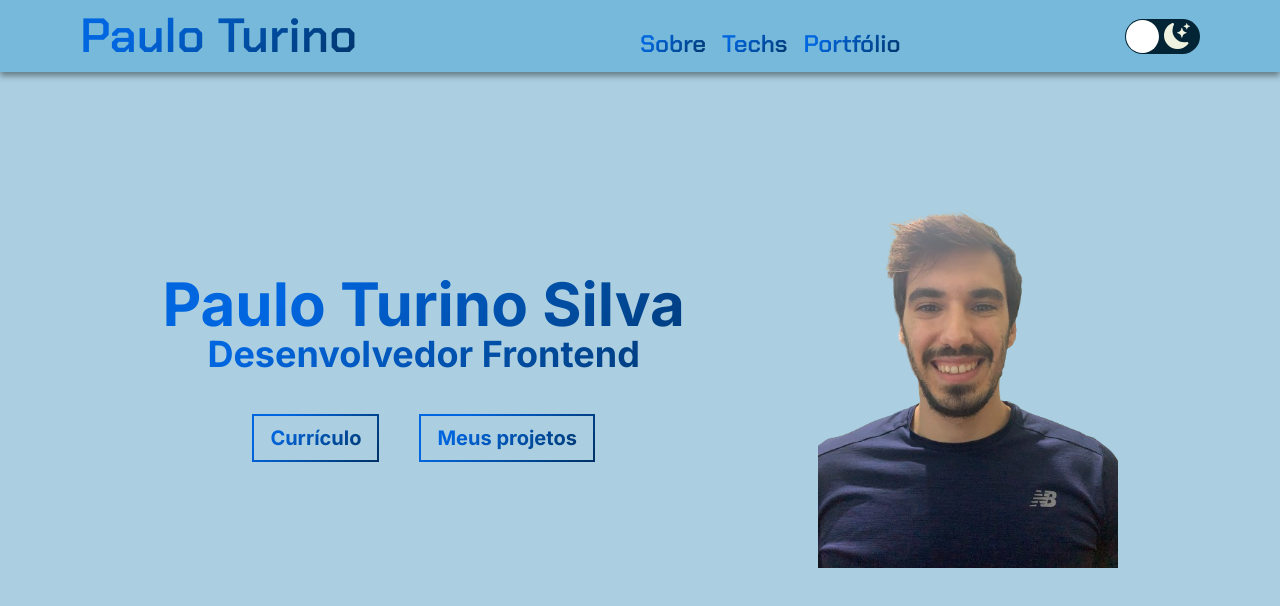
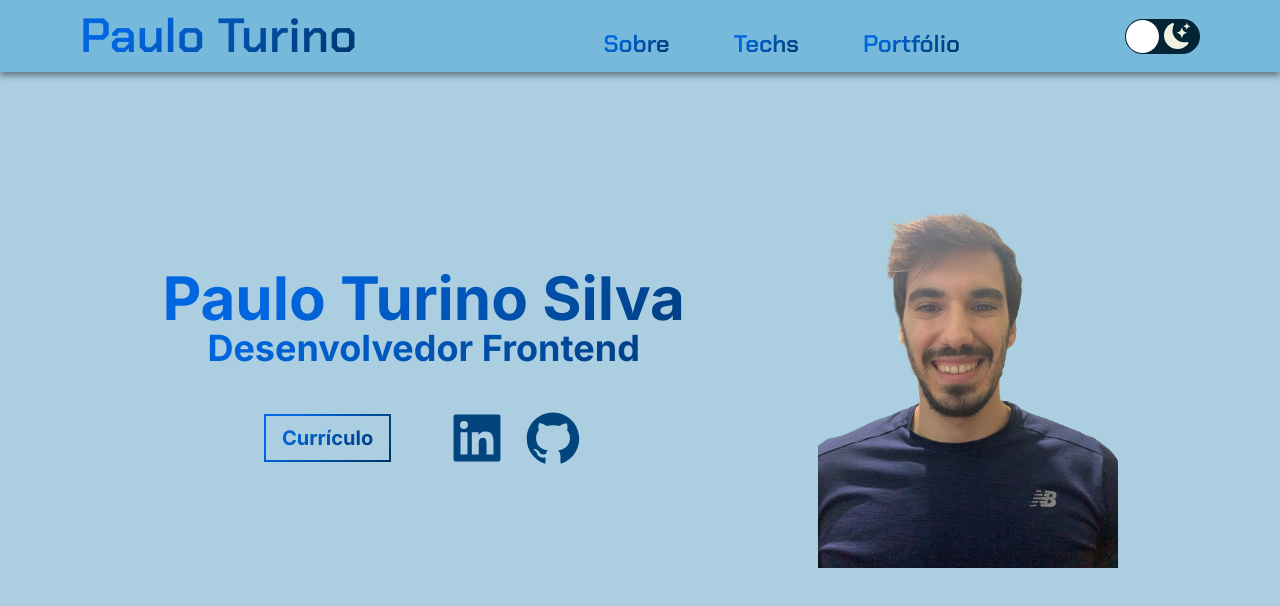
Before and after one commit to TurinoS/TurinoS-Portfolio, a Next.js app: page / in a window 1280 px wide. Shown: the top 606 px of the page. Built offline with nearby package versions, Linux system fonts and the light colour scheme.

Commit message:
adicionando link para github e linkdin no banner e melhorando algumas estilizações

```diff
--- a/src/app/globals.css
+++ b/src/app/globals.css
@@ -5,7 +5,7 @@
 :root {
   --primary-dark: #fbee00;
   --secondary-dark: #eef2de;
-  --interactive-dark: rgb(187, 177, 38);
+  --interactive-dark: rgb(187, 127, 38);
   --bg-dark: #001825;
   --bg-dark-secondary: #0e2a4d;
   --primary-light: #000;
@@ -16,7 +16,7 @@
 }
 
 body {
-  @apply bg-[var(--bg-light)] dark:bg-[var(--bg-dark)] text-[var(--primary-light)] dark:text-[var(--primary-dark)];
+  @apply bg-[var(--bg-light)] dark:bg-[var(--bg-dark)] text-[var(--interactive-light)] dark:text-[var(--interactive-dark)];
 }
 
 .hover-border-animation {
--- a/src/components/Banner.tsx
+++ b/src/components/Banner.tsx
@@ -1,6 +1,7 @@
 import Image from "next/image";
 import profile from "../../public/foto-perfil.png"
 import { useTheme } from "next-themes";
+import { AiFillLinkedin, AiFillGithub } from "react-icons/ai"
 
 export default function Banner() {
     const { theme } = useTheme()
@@ -9,9 +10,10 @@ export default function Banner() {
             <div className={`flex flex-col justify-center items-center m-auto ${theme === 'dark'? "dark-text-gradient" : "text-gradient"}`}>
                 <h1 className="text-6xl font-bold">Paulo Turino Silva</h1>
                 <h2 className="text-4xl font-bold">Desenvolvedor Frontend</h2>
-                <div className="flex gap-10 mt-10">
-                    <button className={`button-gradient text-xl font-bold py-2 px-4 border border-transparent transition-color ${theme === 'dark' && "button-gradient-dark"}`}>Currículo</button>
-                    <a href="#portfolio" className={`button-gradient text-xl font-bold py-2 px-4 ${theme === 'dark' && "button-gradient-dark"}`}>Meus projetos</a>
+                <div className="flex gap-4 mt-10 items-center">
+                    <button className={`button-gradient text-xl font-bold py-2 px-4 mr-10 border border-transparent transition-color ${theme === 'dark' && "button-gradient-dark"}`}>Currículo</button>
+                    <a href="https://www.linkedin.com/in/paulo-turino/" target="_blank" className={`text-6xl duration-300 hover:-translate-y-2 hover:scale-110`}><AiFillLinkedin /></a>
+                    <a href="https://github.com/TurinoS" target="_blank" className={`text-6xl duration-300 hover:-translate-y-2 hover:scale-110`}><AiFillGithub /></a>
                 </div>
             </div>
             <Image src={profile} alt="Foto do Paulo Turino" width={300} className="m-auto" />
--- a/src/components/Header.tsx
+++ b/src/components/Header.tsx
@@ -19,7 +19,7 @@ export default function Header() {
                 <Typewriter words={['Dev Frontend', 'Paulo Turino']} loop={3} />
                 <Cursor />
             </div>
-            <nav className='text-2xl flex gap-4 absolute left-2/4 self-end'>
+            <nav className='text-2xl flex gap-16 absolute right-1/4 self-end'>
                 <a href="#about" className={`${theme === 'dark' ? 'dark-text-gradient hover-border-animation-dark' : 'text-gradient hover-border-animation'}`}>Sobre</a>
                 <a href="#techs" className={`${theme === 'dark' ? 'dark-text-gradient hover-border-animation-dark' : 'text-gradient hover-border-animation'}`}>Techs</a>
                 <a href="#portfolio" className={`${theme === 'dark' ? 'dark-text-gradient hover-border-animation-dark' : 'text-gradient hover-border-animation'}`}>Portfólio</a>
@@ -27,7 +27,7 @@ export default function Header() {
             <Switch
                 onChange={() => setTheme(theme === 'dark' ? 'light' : 'dark')}
                 checked={theme === 'dark' ? true : false}
-                checkedIcon={<BsFillSunFill className='text-3xl ml-1 pt-1 dark-text-gradient' />}
+                checkedIcon={<BsFillSunFill className='text-3xl ml-1 pt-1 text-[var(--primary-dark)]' />}
                 uncheckedIcon={<BsFillMoonStarsFill className='text-3xl ml-1 pt-1 text-[var(--secondary-dark)]' />}
                 width={75}
                 height={35}
```
